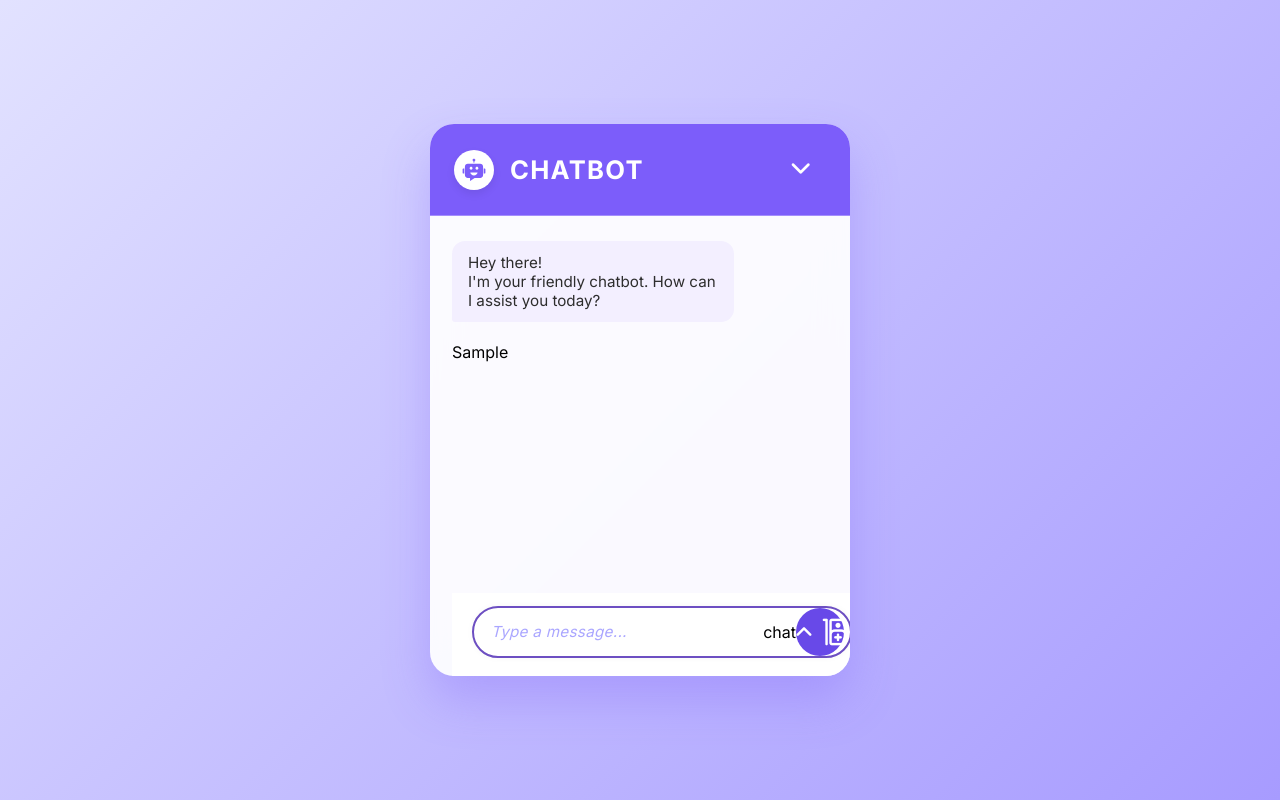
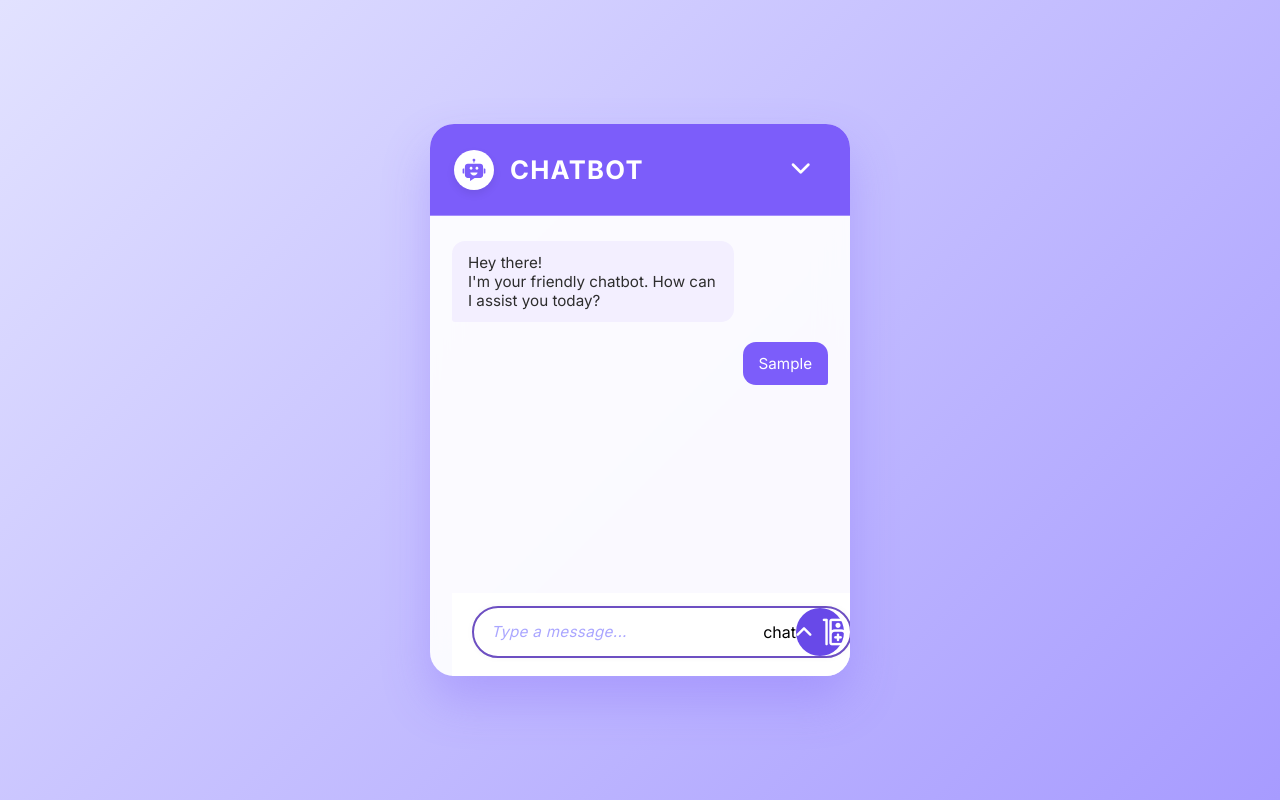
Before and after one commit to rebotilwe/chatbot, a React (Vite) app in the folder chatbot-app/: page / in a window 1280 px wide. Both pictures are taken after typing "Sample" into the empty fields and a click on the button "keyboard_arrow_upward". Built offline with nearby package versions, Linux system fonts and the light colour scheme.

Commit message:
chatbot style

```diff
--- a/chatbot-app/src/App.jsx
+++ b/chatbot-app/src/App.jsx
@@ -1,10 +1,16 @@
-import { useState } from "react";
+import { useState, useEffect, useRef } from "react";
 import Chatbot from "./components/Chatbot";
 import ChatForm from "./components/ChatForm";
-import ChatMessage from "./components/ChatMessage"; // ✅ add this
+import ChatMessage from "./components/ChatMessage";
 
 const App = () => {
   const [chatHistory, setChatHistory] = useState([]);
+  const chatEndRef = useRef(null);
+
+  // Auto-scroll when chatHistory updates
+  useEffect(() => {
+    chatEndRef.current?.scrollIntoView({ behavior: "smooth" });
+  }, [chatHistory]);
 
   return (
     <div className="container">
@@ -15,7 +21,10 @@ const App = () => {
             <Chatbot />
             <h2 className="logo-text">Chatbot</h2>
           </div>
-          <button className="material-symbols-rounded" aria-label="Minimize chat">
+          <button
+            className="material-symbols-rounded"
+            aria-label="Minimize chat"
+          >
             keyboard_arrow_down
           </button>
         </div>
@@ -23,21 +32,18 @@ const App = () => {
         {/* Chat Body */}
         <div className="chat-body">
           <div className="message bot-message">
-            {/* <Chatbot /> */}
             <p className="message-text">
               Hey there! <br /> I'm your friendly chatbot. How can I assist you today?
             </p>
           </div>
 
           {/* Render chat history */}
-       {chatHistory.map((message, index) => (
-  <div
-    key={index}
-    className={`chat-message ${message.role === "user" ? "user" : "bot"}`}
-  >
-    <div className="message-bubble">{message.text}</div>
-  </div>
-))}
+          {chatHistory.map((chat, index) => (
+            <ChatMessage key={index} chat={chat} />
+          ))}
+
+          {/* Scroll anchor */}
+          <div ref={chatEndRef} />
 
           {/* Chat Footer */}
           <div className="chat-footer">
--- a/chatbot-app/src/components/ChatMessage.jsx
+++ b/chatbot-app/src/components/ChatMessage.jsx
@@ -1,15 +1,17 @@
-import React from 'react'
-import Chatbot from './Chatbot'
+import React from "react";
+import Chatbot from "./Chatbot";
 
-function ChatMessage({chat}) {
+function ChatMessage({ chat }) {
+  // Dynamically set the message class
+  const messageClass =
+    chat.role === "model" ? "bot-message" : "user-message";
+
   return (
-    <div className={`message ${chat.role === "model" ? 'bot' : 'user'} -message`}>
-        {chat.role === "model" && <Chatbot/>}
-     <p className="message-text">
-              {chat.text}
-            </p>
-            </div>
-  )
+    <div className={`message ${messageClass}`}>
+      {chat.role === "model" && <Chatbot />}
+      <p className="message-text">{chat.text}</p>
+    </div>
+  );
 }
 
-export default ChatMessage
+export default ChatMessage;
```
